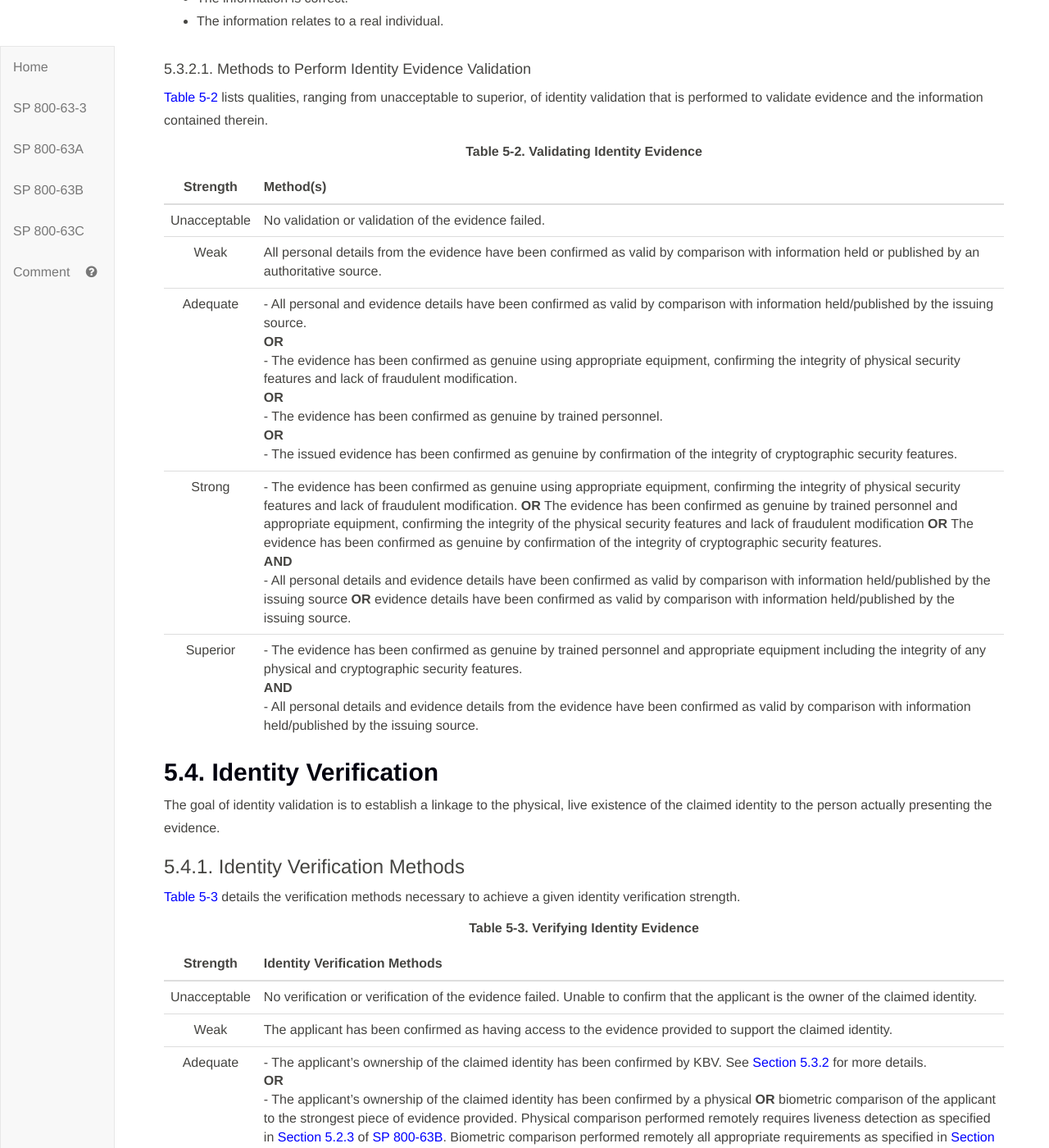
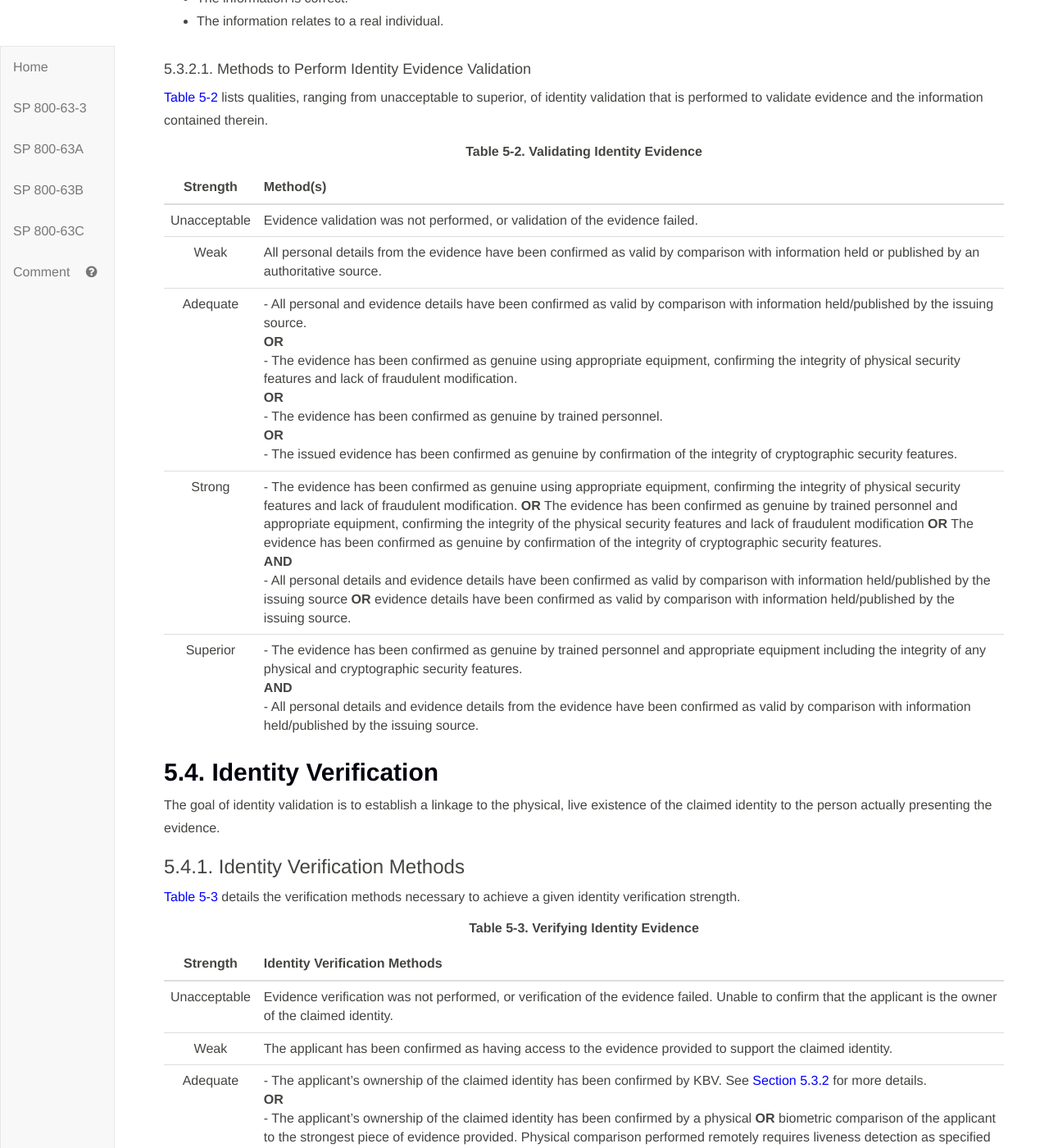
Before and after one commit to usnistgov/800-63-3, a Jekyll site: the page built from sp800-63a.md, in a window 1280 px wide and 1400 px high, scrolled down 21920 px. Shown: the whole window at 82% size. Built offline with Jekyll 4.4.1, drawn with Linux system fonts in a browser that asks for light colours.

Commit message:
Fixed grammar

```diff
--- a/sp800-63a/sec5_proofing.md
+++ b/sp800-63a/sec5_proofing.md
@@ -62,7 +62,7 @@ Once identity evidence is obtained by the CSP, the accuracy, authenticity, and i
 
 |Strength|Method(s)|
 |:---:|:------------------------------|
-|Unacceptable|No validation or validation of the evidence failed.|
+|Unacceptable|Evidence validation was not performed, or validation of the evidence failed.|
 |Weak|All personal details from the evidence have been confirmed as valid by comparison with information held or published by an authoritative source.|
 |Adequate|- All personal and evidence details have been confirmed as valid by comparison with information held/published by the issuing source.<br>**OR**<br> - The evidence has been confirmed as genuine using appropriate equipment, confirming the integrity of physical security features and lack of fraudulent modification.<br> **OR** <br>- The evidence has been confirmed as genuine by trained personnel. <br> **OR** <br>- The issued evidence has been confirmed as genuine by confirmation of the integrity of cryptographic security features.|
 |Strong|- The evidence has been confirmed as genuine using appropriate equipment, confirming the integrity of physical security features and lack of fraudulent modification. **OR** The evidence has been confirmed as genuine by trained personnel and appropriate equipment, confirming the integrity of the physical security features  and lack of fraudulent modification **OR** The evidence has been confirmed as genuine by confirmation of the integrity of cryptographic security features.<br>**AND**<br> - All personal details and evidence details have been confirmed as valid by comparison with information held/published by the issuing source **OR** evidence details have been confirmed as valid by comparison with information held/published by the issuing source.|
@@ -86,7 +86,7 @@ The goal of identity validation is to establish a linkage to the physical, live
 
 |Strength|Identity Verification Methods|
 |:---:|:------------------------------|
-|Unacceptable|No verification or verification of the evidence failed. Unable to confirm that the applicant is the owner of the claimed identity.|
+|Unacceptable|Evidence verification was not performed, or verification of the evidence failed. Unable to confirm that the applicant is the owner of the claimed identity.|
 |Weak|The applicant has been confirmed as having access to the evidence provided to support the claimed identity.|
 |Adequate|- The applicant’s ownership of the claimed identity has been confirmed by KBV.  See [Section 5.3.2](#kbv)  for more details.<br>**OR**<br>- The applicant’s ownership of the claimed identity has been confirmed by a physical **OR** biometric comparison of the applicant to the strongest piece of evidence provided. Physical comparison performed remotely requires liveness detection as specified in [Section 5.2.3](#biometric_use) of [SP 800-63B](#800-63b). Biometric comparison performed remotely all appropriate requirements as specified in [Section 5.2.3](#biometric_use) of [SP 800-63B](#800-63b) to be met. |
 |Strong|- The applicant’s ownership of the claimed identity has been confirmed by physical comparison, using appropriate equipment, to a photograph/image. Physical comparison performed remotely requires liveness detection as specified in [Section 5.2.3](#biometric_use) of [SP 800-63B](#800-63b). <br>**OR**<br>- Biometric comparison, using appropriate equipment, of the applicant to the strongest piece of evidence provided to support the claimed identity. Biometric comparison performed remotely all appropriate requirements as specified in [Section 5.2.3](#biometric_use) of [SP 800-63B](#800-63b) to be met.|
```
